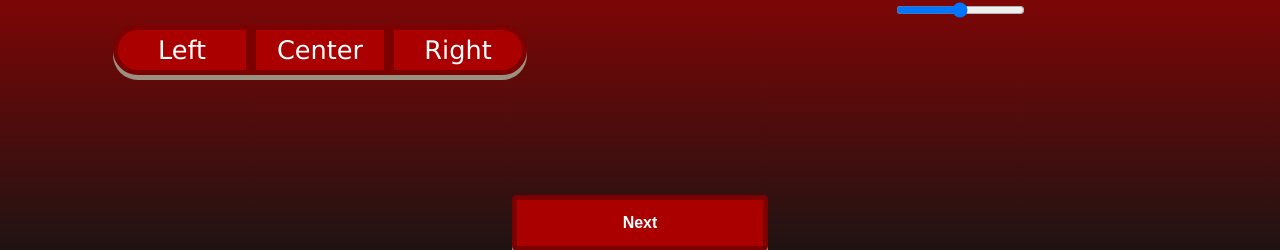
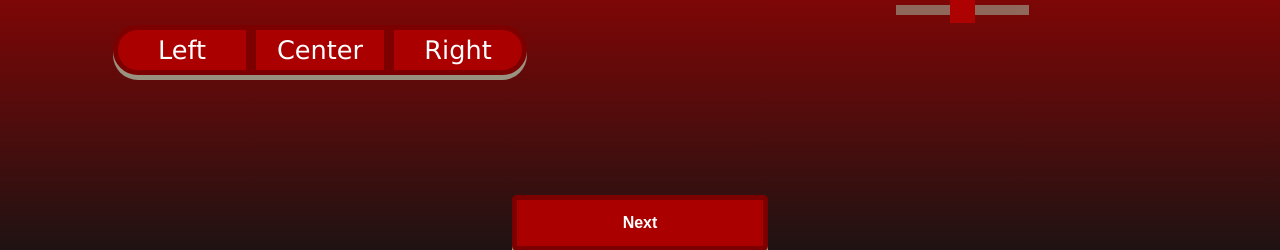
Before and after one commit to cavineers/ScoutingApp2024, a Flask app: page /stage.html in a window 1280 px wide. Shown: the part 520-770 px from the top of the page. Run offline with Flask 3, Linux system fonts and the light colour scheme.

Commit message:
quick slider change
I wanna make it look good

```diff
--- a/static/2024/css/stage.css
+++ b/static/2024/css/stage.css
@@ -198,3 +198,32 @@ border-color: #f1642b;;
 .spotlight .round input[type="checkbox"]:checked + label:after, .trap .round input[type="checkbox"]:checked + label:after {
 opacity: 1;
 }
+
+.slider {
+	-webkit-appearance: none;
+	appearance: none;
+	width: 100%;
+	height: 1.25vh;
+	outline: none;
+	background: #9a9280;
+	opacity: 70%;
+}
+
+.slider:hover {
+	opacity: 100%;
+}
+.slider::-webkit-slider-thumb {
+	-webkit-appearance: none; /* Override default look */
+	appearance: none;
+	width: 25px; /* Set a specific slider handle width */
+	height: 25px; /* Slider handle height */
+	background: #c40000; /* Green background */
+	cursor: pointer; /* Cursor on hover */
+  }
+
+  .slider::-moz-range-thumb {
+	width: 25px; /* Set a specific slider handle width */
+	height: 25px; /* Slider handle height */
+	background: #c40000; /* Green background */
+	cursor: pointer; /* Cursor on hover */
+  }
--- a/templates/stage.html
+++ b/templates/stage.html
@@ -56,7 +56,7 @@
                     <div class="location" id="location"></div>
                 </div>
                 <div class="robot_position">
-                    <input type="range" id="chainPosition" name="chainPosition" min="-5" max="5" value="0" step="0.1" oninput="followLocationSlider()">
+                    <input type="range" id="chainPosition" name="chainPosition" min="-5" max="5" value="0" step="0.1" class="slider" oninput="followLocationSlider()">
                 </div>
             </div>
         </div>
```
